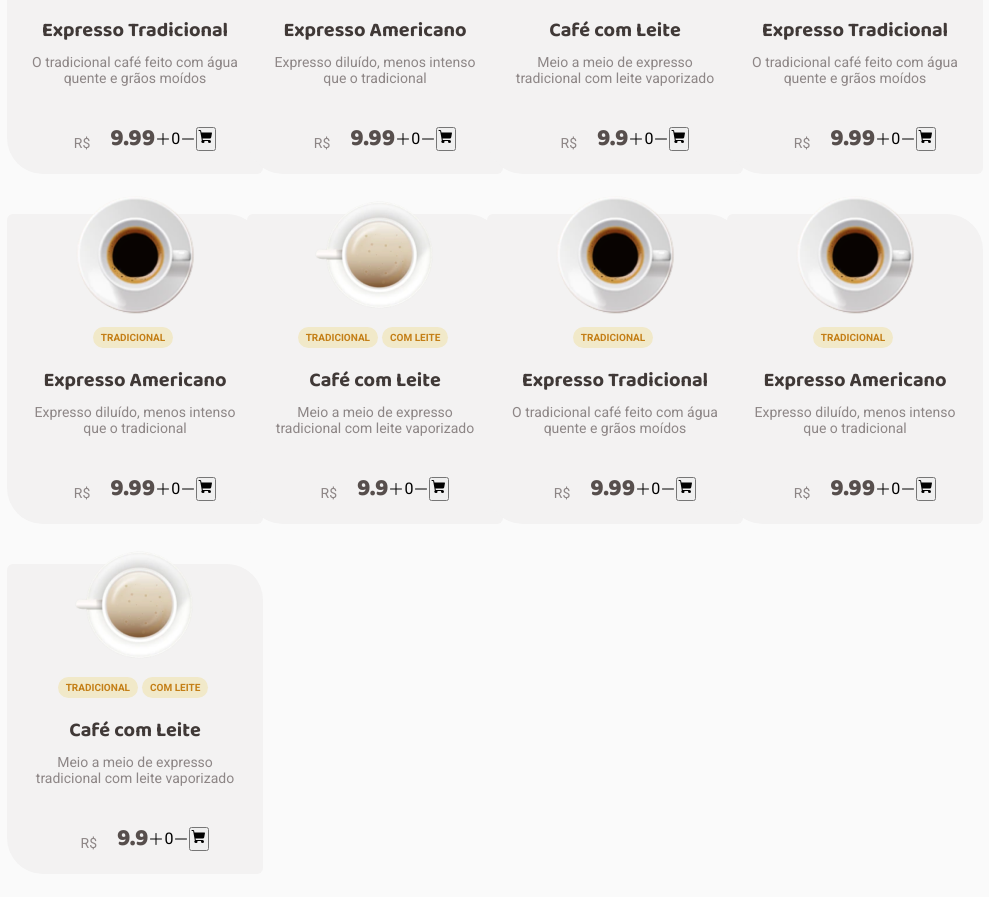
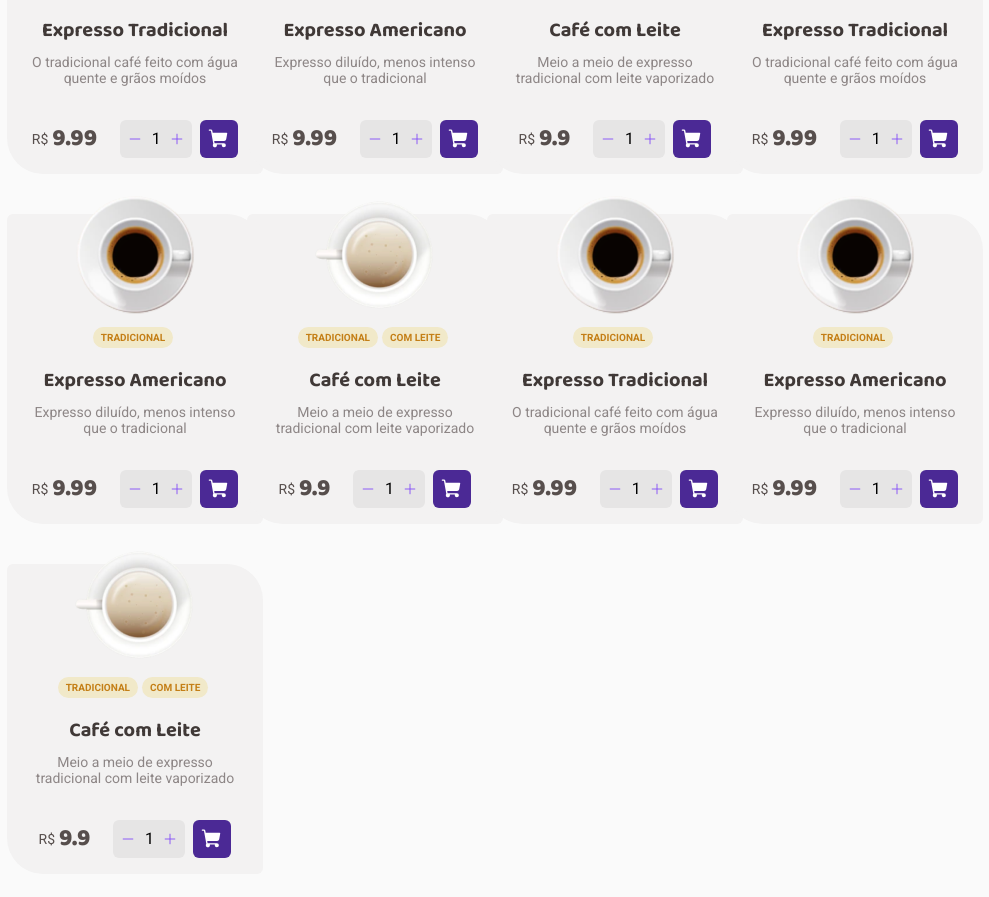
Before and after one commit to JonathanMDueck/ignite-coffee-delivery, a React (Vite) app: page / in a window 1280 px wide. Shown: the part 1007-1904 px from the top of the page, without its empty margins (153-1142 px from the left). Built offline with nearby package versions, Linux system fonts and the light colour scheme.

Commit message:
Finishing Coffee List component

```diff
--- a/src/pages/Home/components/CoffeeCard/index.tsx
+++ b/src/pages/Home/components/CoffeeCard/index.tsx
@@ -1,48 +1,61 @@
-import ExpressoTradicional from '../../../../assets/ExpressoTradicional.png';
-import CafeComLeite from '../../../../assets/CafeComLeite.png';
-import { Minus, Plus, ShoppingCart } from 'phosphor-react';
-import { CoffeeCardContainer, TagContainer, Tag, BuyContainer, PriceContainer } from './styles';
+import ExpressoTradicional from '../../../../assets/ExpressoTradicional.png'
+import CafeComLeite from '../../../../assets/CafeComLeite.png'
+import { Minus, Plus, ShoppingCart } from 'phosphor-react'
+import {
+  CoffeeCardContainer,
+  TagContainer,
+  Tag,
+  BuyContainer,
+  PriceContainer,
+  AmountContainer,
+} from './styles'
 
 interface CofffeeCardProps {
-    title: string;
-    description: string;
-    tags: string[];
-    price: number;
-    image: string;
+  title: string
+  description: string
+  tags: string[]
+  price: number
+  image: string
 }
 
-export function CoffeeCard({ title, description, tags, price, image }: CofffeeCardProps) {
-
+export function CoffeeCard({
+  title,
+  description,
+  tags,
+  price,
+  image,
+}: CofffeeCardProps) {
   function getImageSource() {
     switch (image) {
       case 'ExpressoTradicional':
-                return ExpressoTradicional;
+        return ExpressoTradicional
       case 'CafeComLeite':
-                return CafeComLeite;
+        return CafeComLeite
     }
   }
 
   return (
     <CoffeeCardContainer>
-            <img src={getImageSource()} />
+      <img src={getImageSource()} alt="" />
       <TagContainer>
-                {tags.map(item => {
-                    return <Tag>{item.toUpperCase()}</Tag>
+        {tags.map((item) => {
+          return <Tag key={item}>{item.toUpperCase()}</Tag>
         })}
       </TagContainer>
       <h2>{title}</h2>
       <p>{description}</p>
       <BuyContainer>
         <PriceContainer>
-                    <p>R$ </p>
+          <p>R$</p>
           <span>{price}</span>
         </PriceContainer>
-                <Plus />
-                <span>0</span>
-                <Minus />
-
+        <AmountContainer>
+          <Minus size={14} />
+          <span>1</span>
+          <Plus size={14} />
+        </AmountContainer>
         <button>
-                    <ShoppingCart weight='fill' />
+          <ShoppingCart weight="fill" size={22} />
         </button>
       </BuyContainer>
     </CoffeeCardContainer>
--- a/src/pages/Home/components/CoffeeCard/styles.ts
+++ b/src/pages/Home/components/CoffeeCard/styles.ts
@@ -1,4 +1,4 @@
-import styled from "styled-components";
+import styled from 'styled-components'
 
 export const CoffeeCardContainer = styled.div`
   height: 19.375rem;
@@ -10,28 +10,28 @@ export const CoffeeCardContainer = styled.div`
 
   border-radius: 6px 36px;
 
-    background: ${props => props.theme["base-card"]};
+  background: ${(props) => props.theme['base-card']};
 
   margin-bottom: 2.5rem;
   margin-right: 2rem;
 
-    img{
+  img {
     margin-top: calc(0px - 1rem - 3px);
   }
 
-    h2{
+  h2 {
     font-family: 'Baloo 2', cursive;
     font-weight: 700;
     font-size: 1.25rem;
 
     margin-top: 1rem;
-        color: ${props => props.theme["base-subtitle"]};
+    color: ${(props) => props.theme['base-subtitle']};
   }
 
-    p{
+  p {
     font-family: 'Roboto', sans-serif;
     font-size: 0.875rem;
-        color: ${props => props.theme["base-label"]};
+    color: ${(props) => props.theme['base-label']};
     text-align: center;
 
     padding: 0.5rem 1.25rem 0 1.25rem;
@@ -44,8 +44,8 @@ export const TagContainer = styled.div`
 `
 
 export const Tag = styled.div`
-    background: ${props => props.theme["yellow-light"]};
-    color: ${props => props.theme["yellow-dark"]};
+  background: ${(props) => props.theme['yellow-light']};
+  color: ${(props) => props.theme['yellow-dark']};
 
   font-family: 'Roboto', sans-serif;
   font-weight: 700;
@@ -57,7 +57,6 @@ export const Tag = styled.div`
 
   margin-top: 0.75rem;
   margin-right: 0.25rem;
-
 `
 
 export const BuyContainer = styled.div`
@@ -65,25 +64,80 @@ export const BuyContainer = styled.div`
   align-items: center;
   margin-top: 2.0625rem;
 
+  button {
+    background: ${(props) => props.theme['purple-dark']};
+    color: ${(props) => props.theme.white};
+    border: none;
+    border-radius: 6px;
 
+    height: 2.375rem;
+    width: 2.375rem;
+
+    display: flex;
+    align-items: center;
+    justify-content: center;
+
+    margin-left: 0.5rem;
+    transition: 0.2s;
+
+    &:hover {
+      background: ${(props) => props.theme.purple};
+      cursor: pointer;
+    }
+  }
 `
 export const PriceContainer = styled.div`
   display: flex;
   flex-direction: row;
   align-items: center;
 
-    color: ${props => props.theme["base-text"]};
+  margin-right: 1.4375rem;
 
-    p{
-        display: flex;
-        align-items: center;
+  p {
+    color: ${(props) => props.theme['base-text']};
+    font-size: 0.875rem;
+    padding: 0;
+  }
 
-
-
-    }
-    span{
+  span {
+    color: ${(props) => props.theme['base-text']};
     font-family: 'Baloo 2', cursive;
     font-weight: 800;
     font-size: 1.5rem;
+    margin-left: 0.25rem;
   }
 `
+
+export const AmountContainer = styled.div`
+  height: 2.375rem;
+  width: 4.5rem;
+  border-radius: 6px;
+  background: ${(props) => props.theme['base-button']};
+
+  display: flex;
+  align-items: center;
+  justify-content: space-between;
+
+  padding: 0.75rem 0.5rem;
+
+  span {
+    height: 1rem;
+    width: 1rem;
+    font-size: 1rem;
+
+    display: flex;
+    justify-content: center;
+    align-items: center;
+  }
+
+  svg {
+    color: ${(props) => props.theme.purple};
+
+    transition: 0.2s;
+
+    &:hover {
+      color: ${(props) => props.theme['purple-dark']};
+      cursor: pointer;
+    }
+  }
+`
```
Lines whose indentation alone changed are shown as unchanged.
